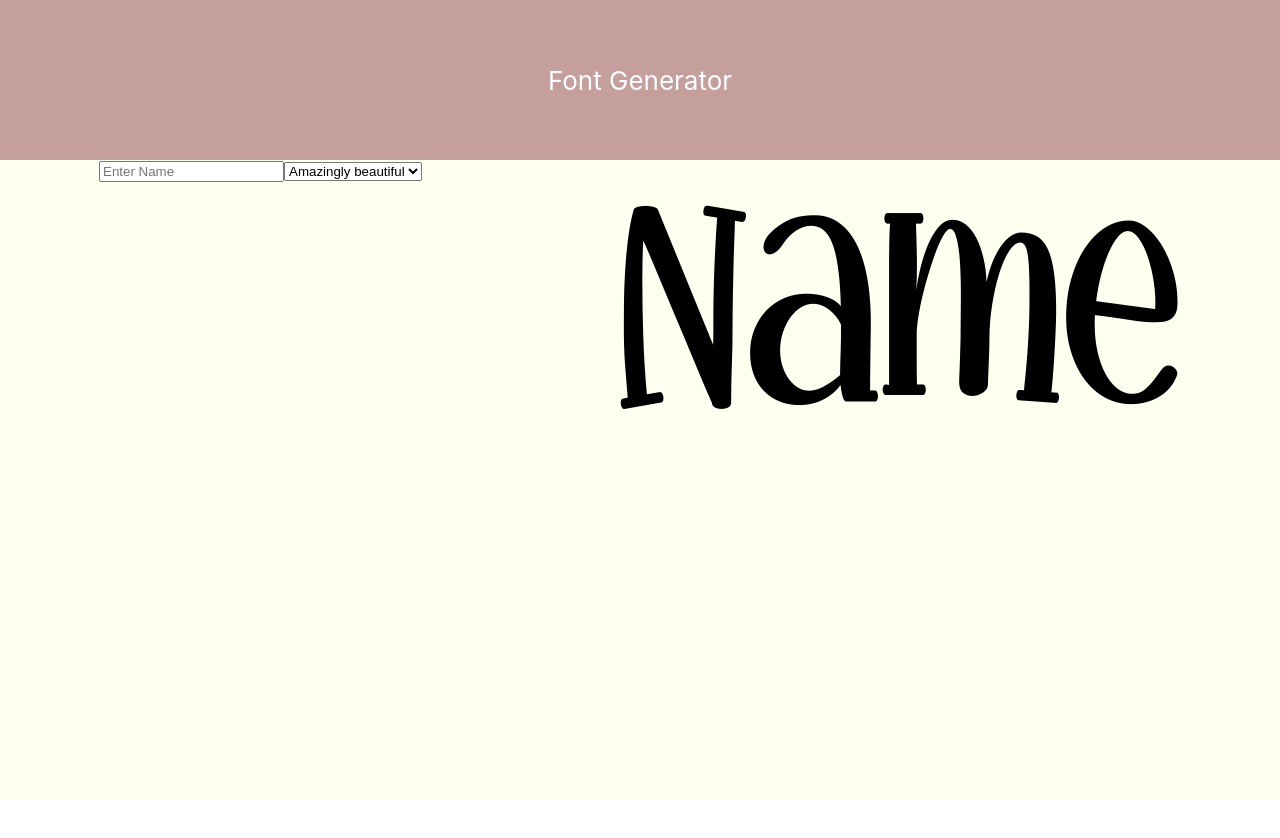
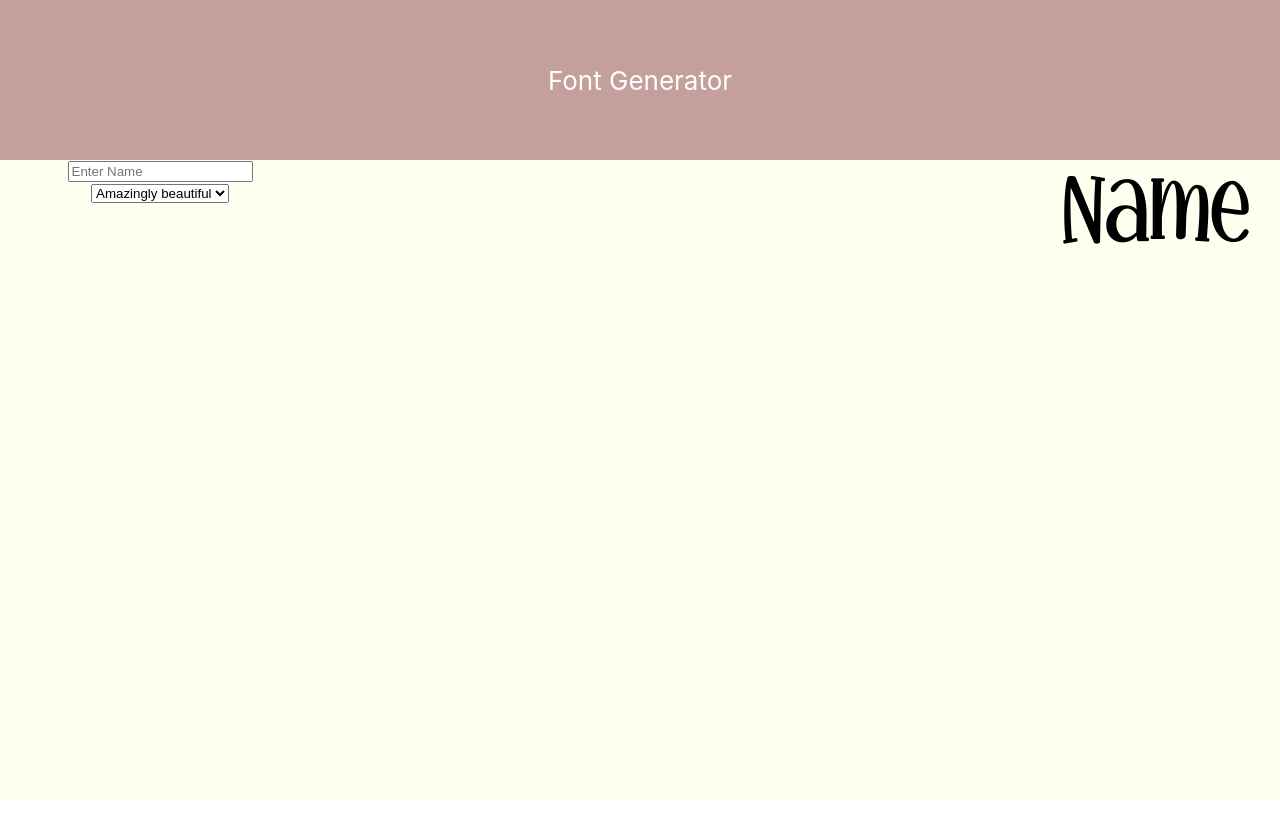
Before and after one commit to NickNocc/Font_exampler, a React (Create React App) app in the folder font-generator/: page / in a window 1280 px wide. Shown: the top 838 px of the page. Before the commit the page ends 800 px from the top, so only its background shows below. Built offline with nearby package versions, Linux system fonts and the light colour scheme.

Commit message:
Added style

```diff
--- a/font-generator/src/components/Generator.css
+++ b/font-generator/src/components/Generator.css
@@ -1,5 +1,27 @@
-
 .split-holder {
   display: flex;
-  justify-content: space-around;
+  justify-content: space-between;
+  max-width: 100%;
+  max-height: 100%;
+  flex-wrap: wrap;
 }
+
+.nameOutput {
+  font-size: 10vw;
+  font-size: 10vh;
+  max-width: 100%;
+  word-wrap: break-word;
+}
+
+.split-left {
+  width: 25vw;
+  height: 100vh;
+}
+
+.split-right {
+  max-width: 65vw;
+  display: flex;
+  flex-wrap: wrap;
+  padding-right: 30px;
+  align-content: flex-start;
+}
--- a/font-generator/src/components/generator.js
+++ b/font-generator/src/components/generator.js
@@ -87,7 +87,6 @@ export const Generator = () => {
 
   const handleNameChange = (event) => {
     setNameOutput(event.target.value);
-    console.log(event.target.value);
   };
 
   return (
@@ -112,11 +111,9 @@ export const Generator = () => {
               ))
             : null}
         </select>
-        {/* add font choices, maybe open select box instead */}
       </div>
       <div className="split-right">
         <div className={cF.fontClass + " " + "nameOutput"}>{nameOutput}</div>
-        {/* update text with entered name */}
       </div>
     </div>
   );
--- a/font-generator/src/index.css
+++ b/font-generator/src/index.css
@@ -139,7 +139,3 @@ code {
 .font-face-Amazingly {
   font-family: "AmazinglyBeautifulRegular";
 }
-
-.nameOutput {
-  font-size: 30vh;
-}
```
